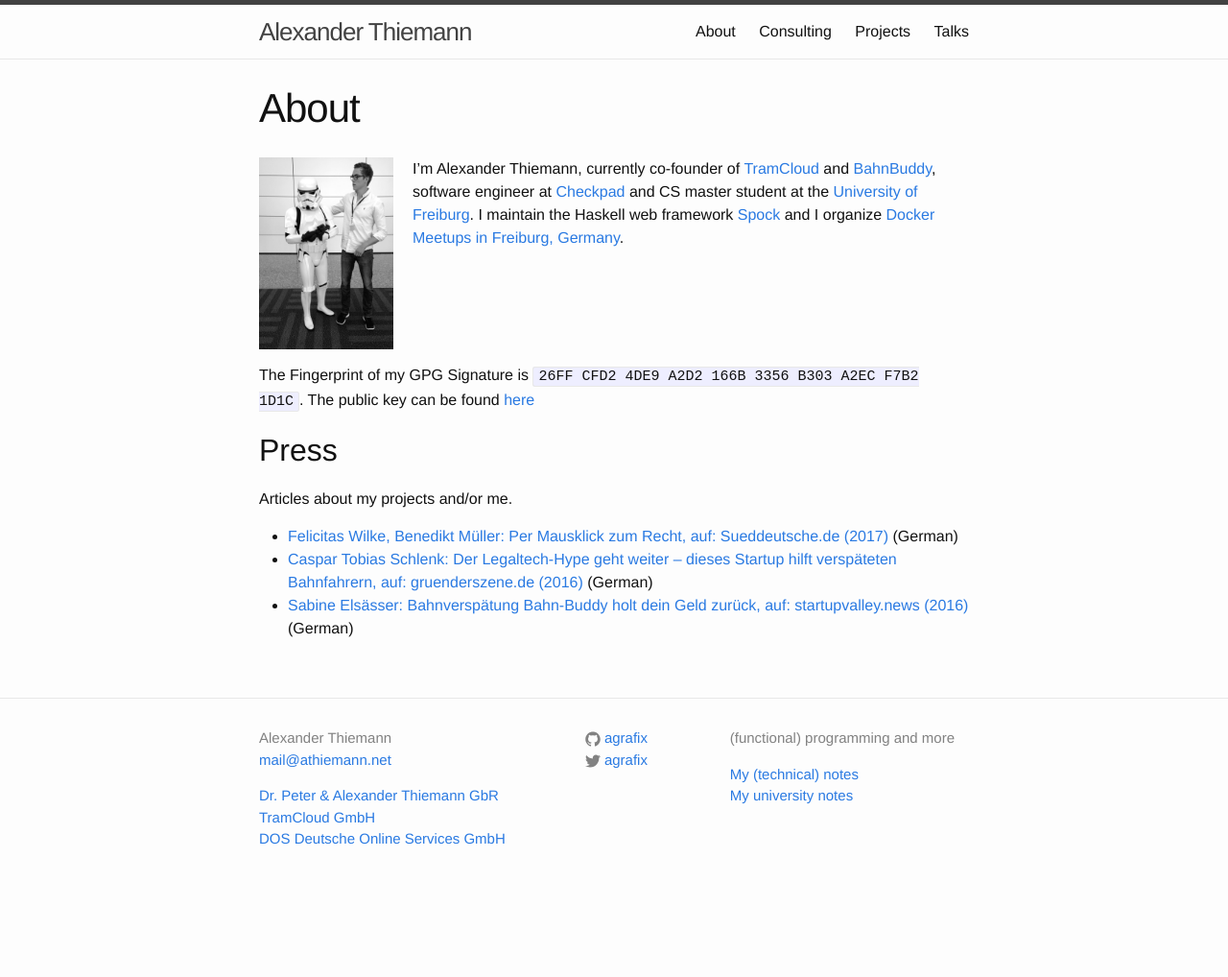
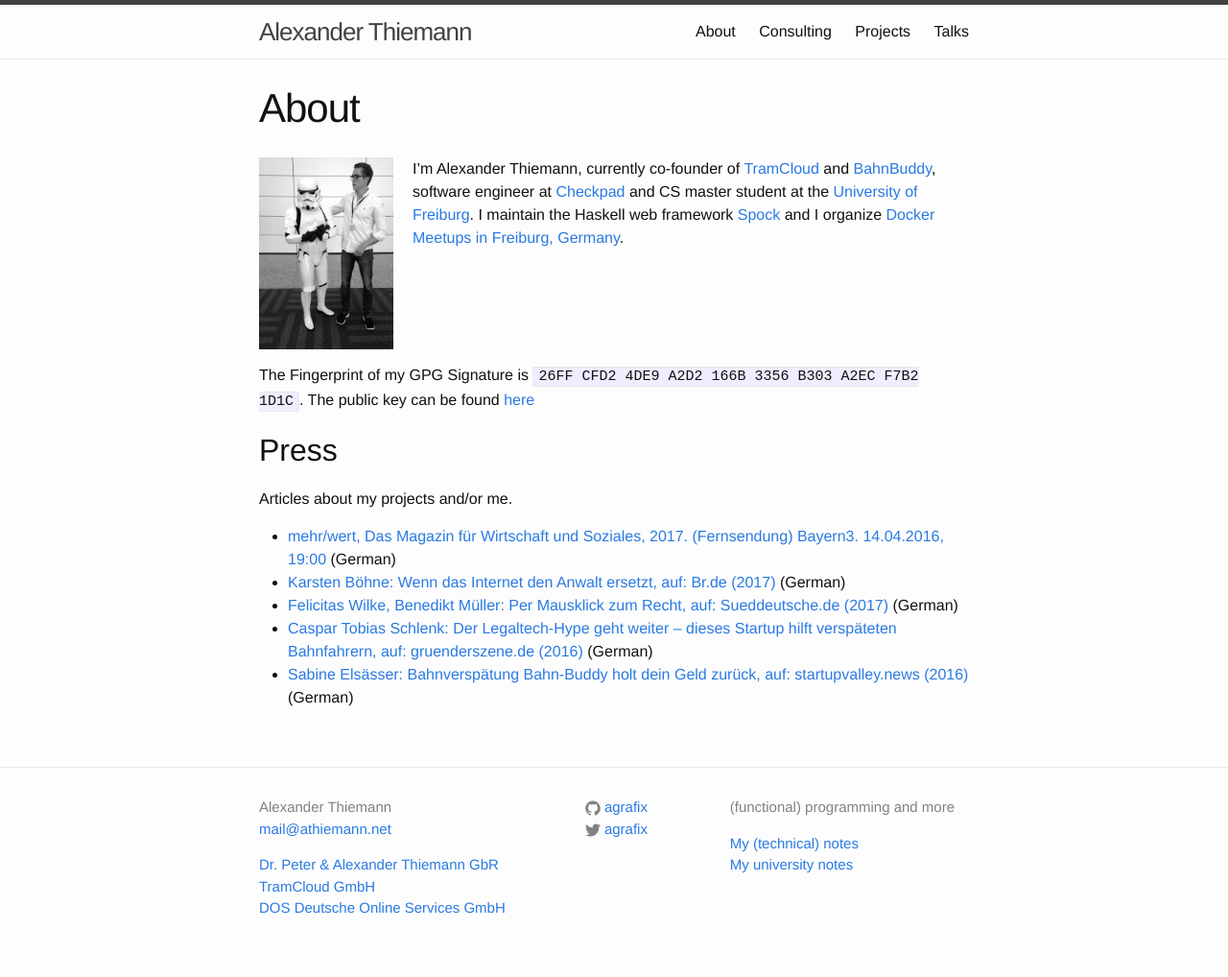
Before and after one commit to agrafix/homepage, a Jekyll site: the page built from about.md, in a window 1280 px wide. Shown: the whole page at 96% size. Built offline with Jekyll 4.4.1, drawn with Linux system fonts in a browser that asks for light colours; before the commit the page ends 946 px from its top, so only the background shows below that.

Commit message:
about: add two press references

```diff
--- a/about.md
+++ b/about.md
@@ -14,6 +14,8 @@ The Fingerprint of my GPG Signature is `26FF CFD2 4DE9 A2D2 166B  3356 B303 A2EC
 
 Articles about my projects and/or me.
 
+* [mehr/wert, Das Magazin für Wirtschaft und Soziales, 2017. (Fernsendung) Bayern3. 14.04.2016, 19:00][br3tv-2017] (German)
+* [Karsten Böhne: Wenn das Internet den Anwalt ersetzt, auf: Br.de (2017)][br3-2017] (German)
 * [Felicitas Wilke, Benedikt Müller: Per Mausklick zum Recht, auf: Sueddeutsche.de (2017)][bb-sued] (German)
 * [Caspar Tobias Schlenk: Der Legaltech-Hype geht weiter – dieses Startup hilft verspäteten Bahnfahrern, auf: gruenderszene.de (2016)][bb-founder] (German)
 * [Sabine Elsässer: Bahnverspätung Bahn-Buddy holt dein Geld zurück, auf: startupvalley.news (2016)][bb-startup] (German)
@@ -28,3 +30,5 @@ Articles about my projects and/or me.
 [bb-sued]: http://www.sueddeutsche.de/wirtschaft/verbraucherschutz-per-mausklick-zum-recht-1.3495795
 [bb-founder]: https://www.gruenderszene.de/allgemein/bahn-buddy-verspatung
 [bb-startup]: http://www.startupvalley.news/de/bahn-buddy-bahnverspaetung/
+[br3-2017]: http://www.br.de/nachrichten/legal-tech-anwalt-internet-100.html
+[br3tv-2017]: http://www.br.de/br-fernsehen/programmkalender/ausstrahlung-652254.html
```
